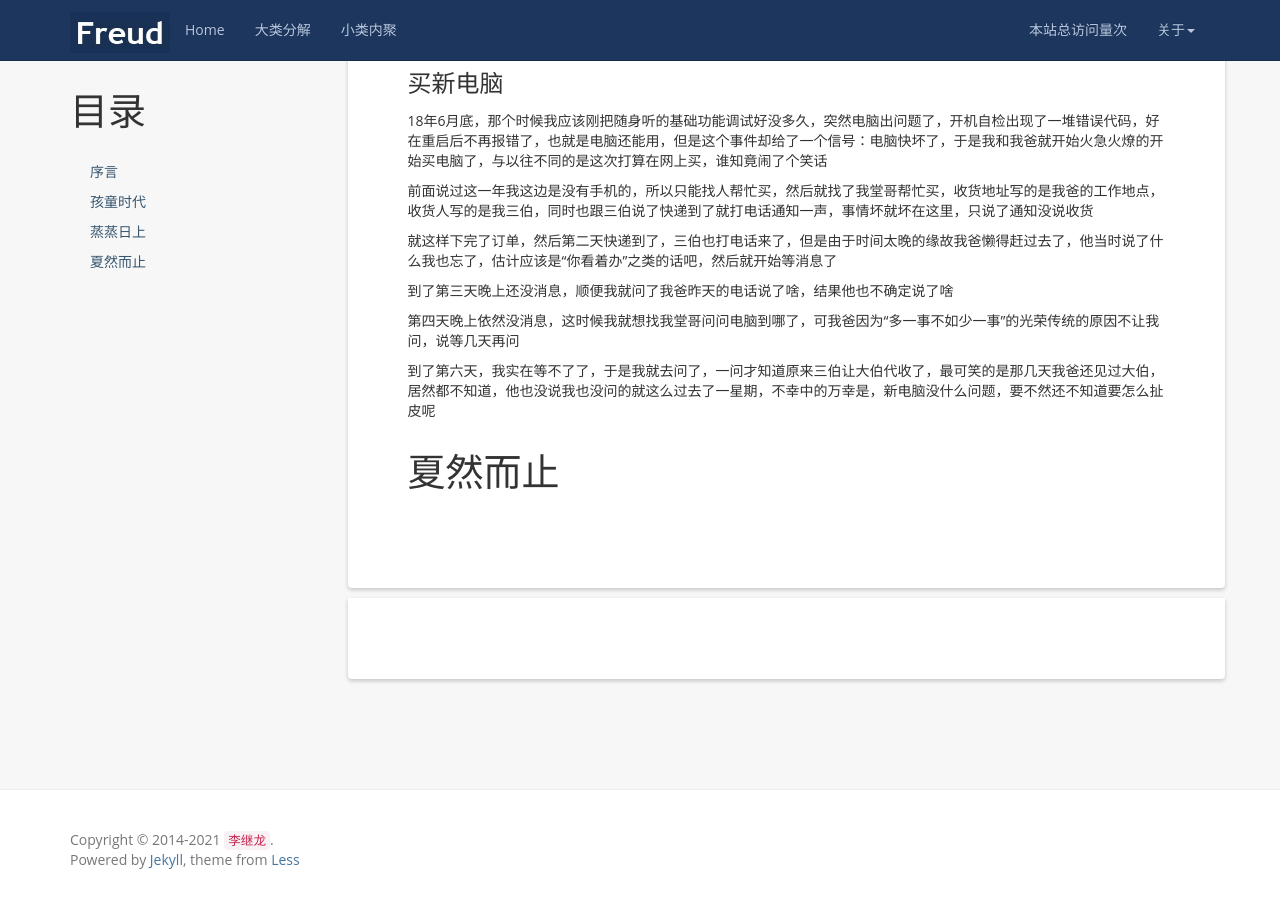
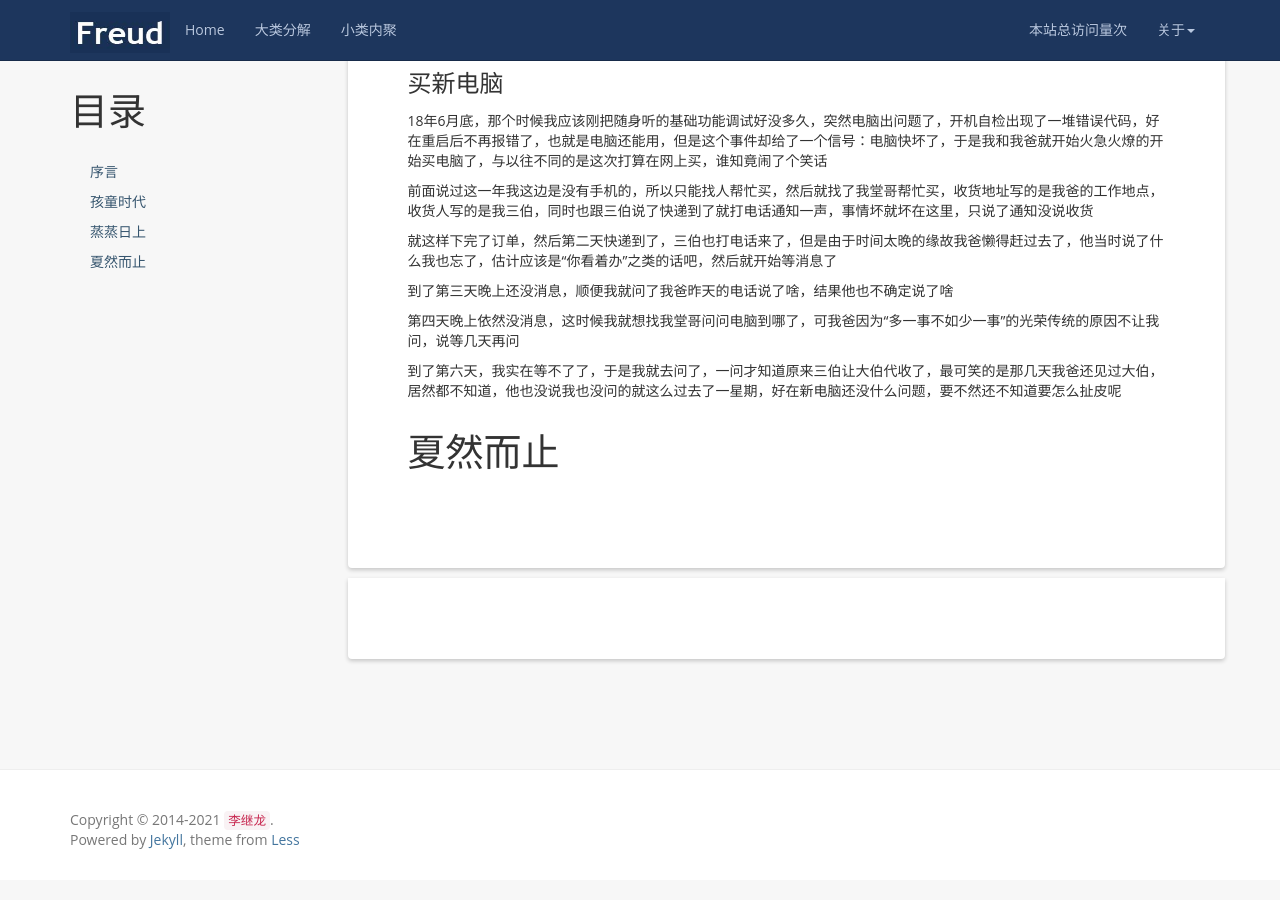
Before and after one commit to kljzndx/My-Blog, a Jekyll site: the page built from _posts/2021-07-07-autobiography.md, in a window 1280 px wide and 900 px high, scrolled down 4540 px. Built offline with Jekyll 4.4.1, drawn with Linux system fonts in a browser that asks for light colours; nearby versions of some CDN libraries; comment, search, counter and statistics services are not loaded.

Commit message:
修改措辞

```diff
--- a/_posts/2021-07-07-autobiography.md
+++ b/_posts/2021-07-07-autobiography.md
@@ -186,6 +186,6 @@ tags: [自传]
 
 第四天晚上依然没消息，这时候我就想找我堂哥问问电脑到哪了，可我爸因为“多一事不如少一事”的光荣传统的原因不让我问，说等几天再问
 
-到了第六天，我实在等不了了，于是我就去问了，一问才知道原来三伯让大伯代收了，最可笑的是那几天我爸还见过大伯，居然都不知道，他也没说我也没问的就这么过去了一星期，不幸中的万幸是，新电脑没什么问题，要不然还不知道要怎么扯皮呢
+到了第六天，我实在等不了了，于是我就去问了，一问才知道原来三伯让大伯代收了，最可笑的是那几天我爸还见过大伯，居然都不知道，他也没说我也没问的就这么过去了一星期，好在新电脑还没什么问题，要不然还不知道要怎么扯皮呢
 
 # 夏然而止
```
